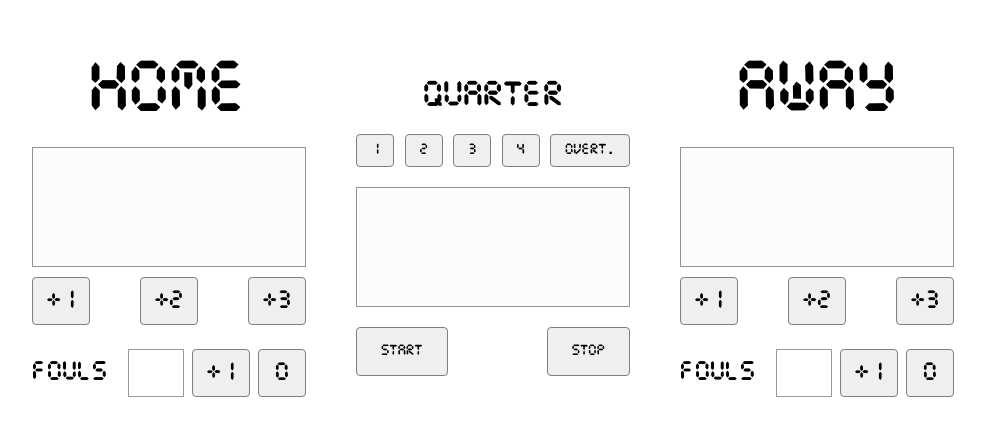
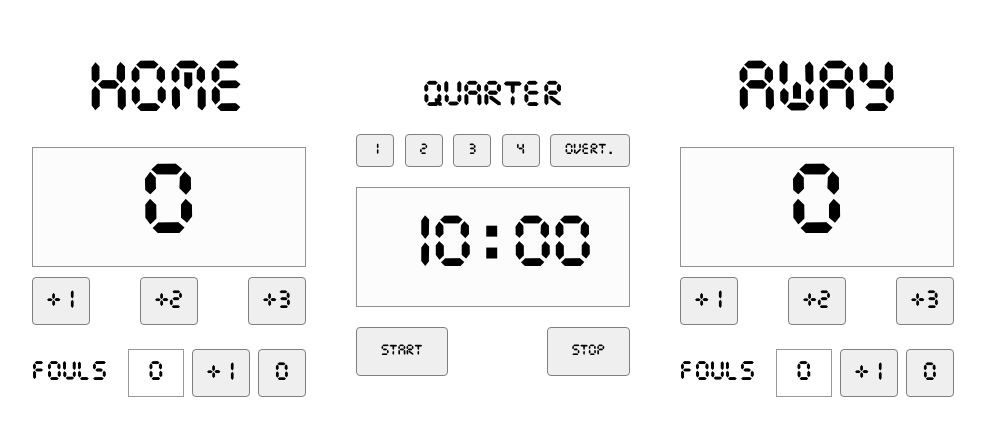
Before and after one commit to andreacasonato/basketball-scoreboard, a plain HTML site: page index.html in a window 1280 px wide. Shown: the part 173-608 px from the top of the page, without its empty margins (147-1132 px from the left). Drawn offline with Linux system fonts and the light colour scheme.

Commit message:
Add CSS styling

```diff
--- a/index.html
+++ b/index.html
@@ -12,7 +12,9 @@
       <div class="scoreboard-container">
         <div class="home">
           <span class="home-header">HOME</span>
-          <div class="home-score"></div>
+          <div class="home-score">
+            <span>0</span>
+          </div>
           <div class="home-buttons">
             <button>+1</button>
             <button>+2</button>
@@ -21,7 +23,9 @@
           <div class="home-fouls">
             <span>FOULS</span>
             <div class="home-fouls-container">
-              <div class="home-fouls-committed"></div>
+              <div class="home-fouls-committed">
+                <span>0</span>
+              </div>
               <button>+1</button>
               <button>0</button>
             </div>
@@ -40,7 +44,9 @@
           </div>
 
           <div class="time">
-            <div class="display-time"></div>
+            <div class="display-time">
+              <span>10:00</span>
+            </div>
             <div class="time-buttons">
               <button>START</button>
               <button>STOP</button>
@@ -50,7 +56,9 @@
 
         <div class="away">
           <span class="away-header">AWAY</span>
-          <div class="away-score"></div>
+          <div class="away-score">
+            <span>0</span>
+          </div>
           <div class="away-buttons">
             <button>+1</button>
             <button>+2</button>
@@ -59,7 +67,9 @@
           <div class="away-fouls">
             <span>FOULS</span>
             <div class="away-fouls-container">
-              <div class="away-fouls-committed"></div>
+              <div class="away-fouls-committed">
+                <span>0</span>
+              </div>
               <button>+1</button>
               <button>0</button>
             </div>
--- a/style.css
+++ b/style.css
@@ -39,6 +39,14 @@ button {
   height: 120px;
   background-color: #fcfcfc;
   border: 1px solid #939393;
+
+  display: flex;
+  align-items: center;
+  justify-content: center;
+}
+
+.home-score span {
+  font-size: 5.5rem;
 }
 
 .home-buttons {
@@ -87,6 +95,10 @@ button {
   height: 48px;
   border: 1px solid #999;
   background: #fff;
+
+  display: flex;
+  align-items: center;
+  justify-content: center;
 }
 
 /* ---------- QUARTER / TIME SECTION ---------- */
@@ -116,6 +128,12 @@ button {
   background-color: #fcfcfc;
   border: 1px solid #939393;
 
+  display: flex;
+  align-items: center;
+  justify-content: center;
+
+  font-size: 4rem;
+
   margin-top: 20px;
   margin-bottom: 20px;
 }
@@ -144,6 +162,13 @@ button {
   height: 120px;
   background-color: #fcfcfc;
   border: 1px solid #939393;
+  display: flex;
+  align-items: center;
+  justify-content: center;
+}
+
+.away-score span {
+  font-size: 5.5rem;
 }
 
 .away-buttons {
@@ -192,6 +217,10 @@ button {
   height: 48px;
   border: 1px solid #999;
   background: #fff;
+
+  display: flex;
+  align-items: center;
+  justify-content: center;
 }
 
 /* ---------- MEDIA QUERIES ---------- */
```
